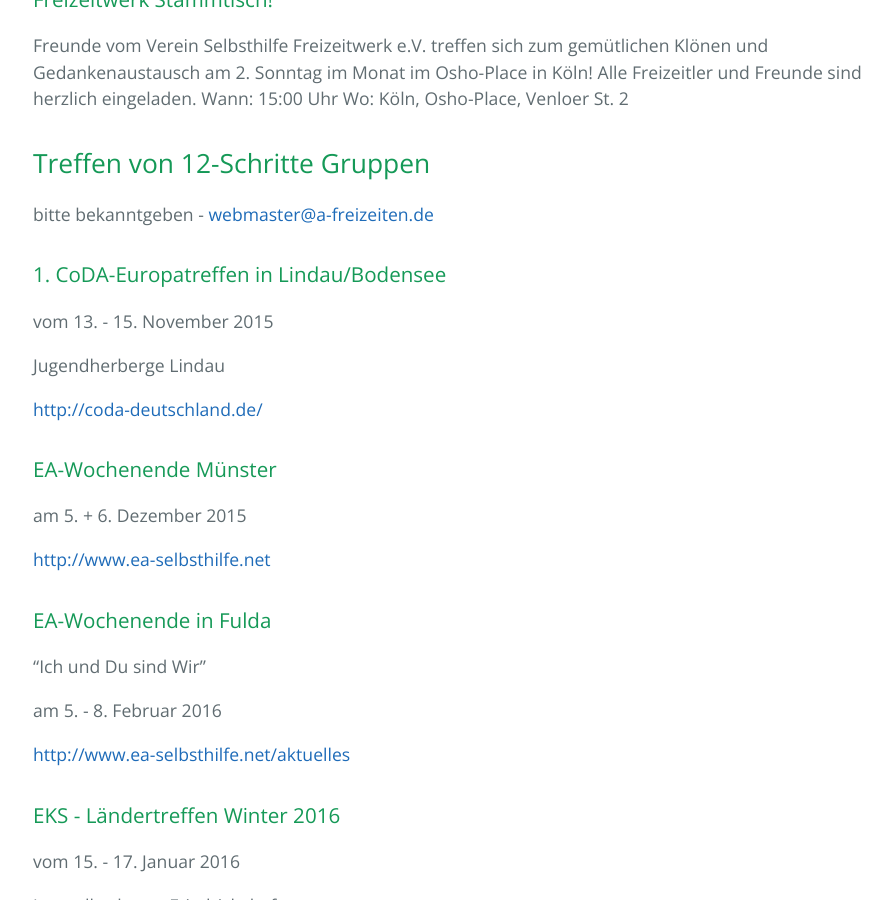
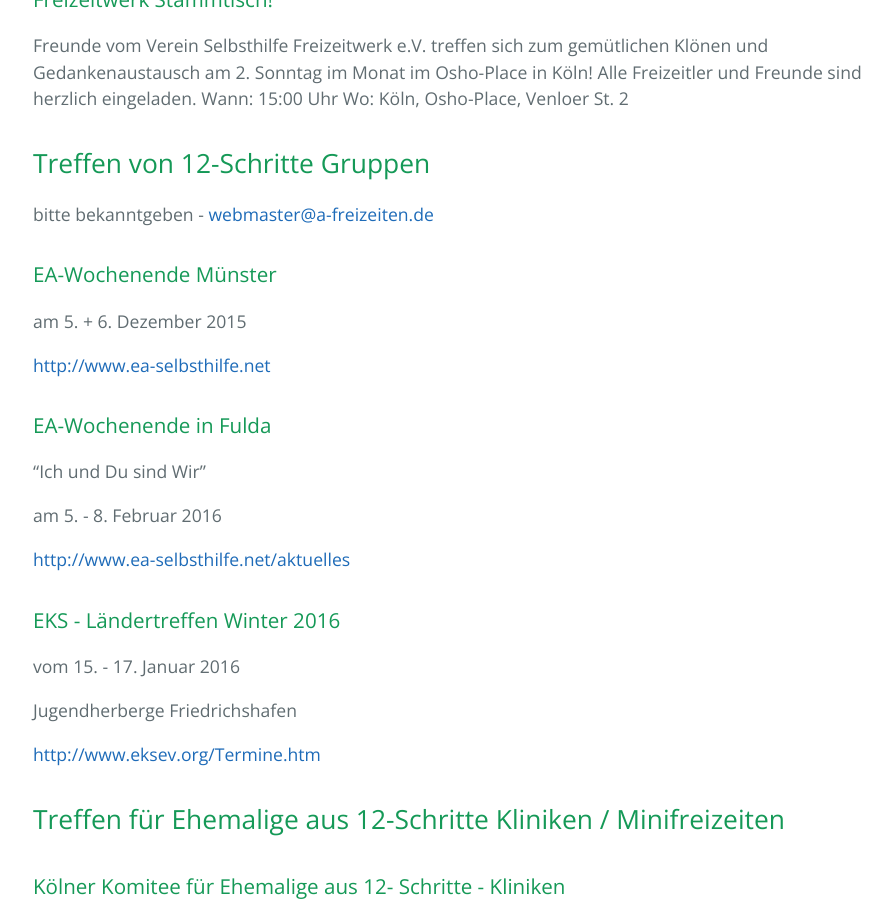
Before and after one commit to thomaskarlrichter/afreizeiten.github.io, a Jekyll site: the page built from anderetermine.md, in a window 1280 px wide and 900 px high, scrolled down 1134 px. Shown: the whole window, without its empty margins (191-1083 px from the left). Built offline with Jekyll 4.4.1, drawn with Linux system fonts in a browser that asks for light colours.

Commit message:
Update anderetermine.md

```diff
--- a/anderetermine.md
+++ b/anderetermine.md
@@ -45,15 +45,6 @@ Wo: Köln, Osho-Place, Venloer St. 2
 ## Treffen von 12-Schritte Gruppen
 
 bitte bekanntgeben - <webmaster@a-freizeiten.de>
-
-### 1. CoDA-Europatreffen in Lindau/Bodensee
-
-vom 13. - 15. November 2015
-
-Jugendherberge Lindau
-
-<http://coda-deutschland.de/>
-
 
 ### EA-Wochenende Münster
 
```
